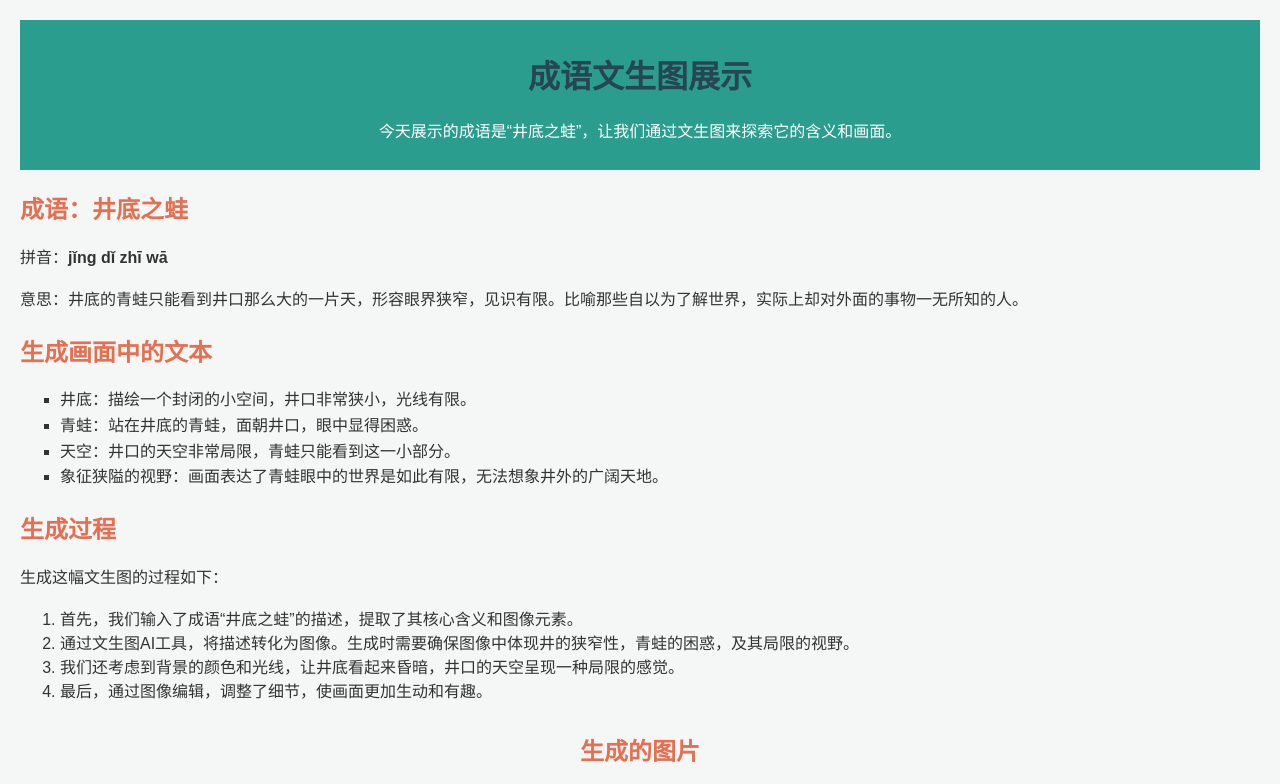
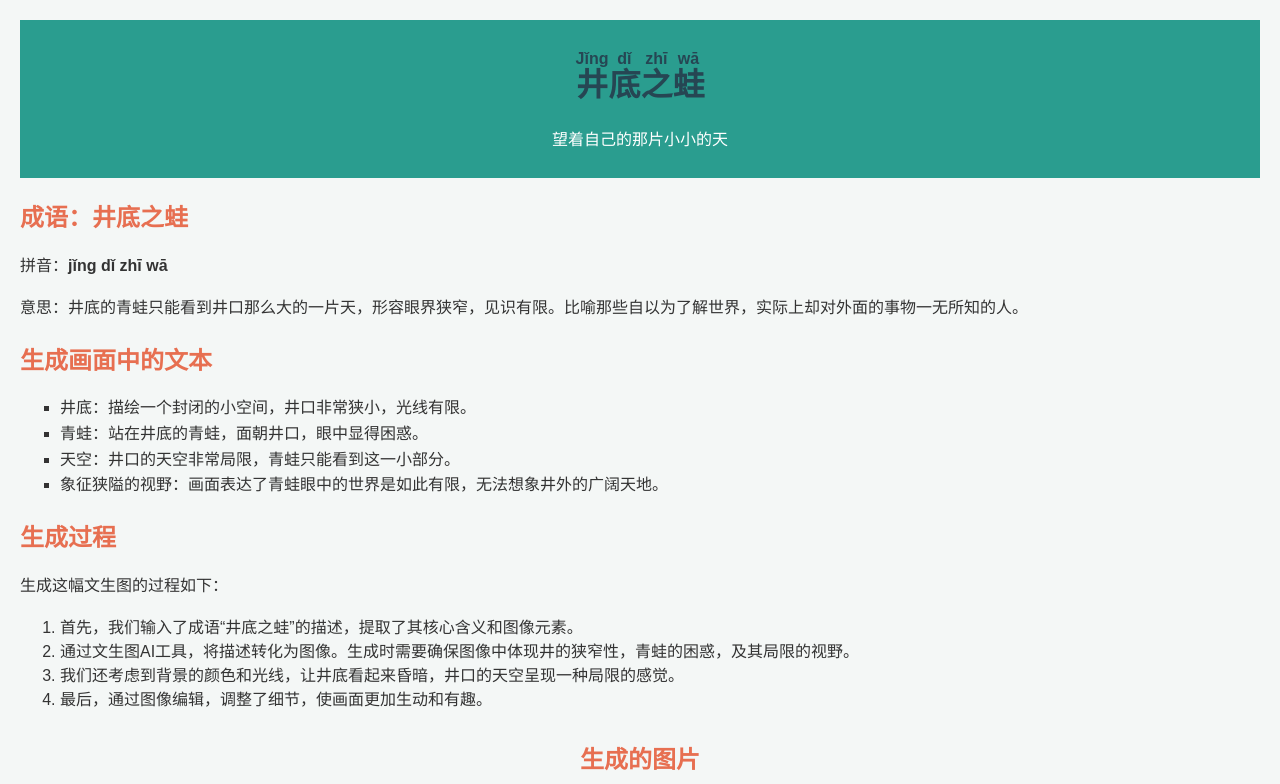
Before and after one commit to jessie35yu/yuchen_ai_show, a plain HTML site: page jdzwimage.html in a window 1280 px wide. Shown: the top 784 px of the page. Drawn offline with Linux system fonts and the light colour scheme; grey boxes are pictures that could not be loaded.

Commit message:
Update jdzwimage.html

```diff
--- a/jdzwimage.html
+++ b/jdzwimage.html
@@ -48,8 +48,9 @@
 <body>
 
 <header>
-    <h1>成语文生图展示</h1>
-    <p>今天展示的成语是“井底之蛙”，让我们通过文生图来探索它的含义和画面。</p>
+    <h1><ruby>井<rt>Jǐng</rt>底<rt>dǐ</rt>之<rt>zhī</rt>蛙<rt>wā</rt></ruby>
+</h1>
+    <p>望着自己的那片小小的天</p>
 </header>
 
 <main>
```
